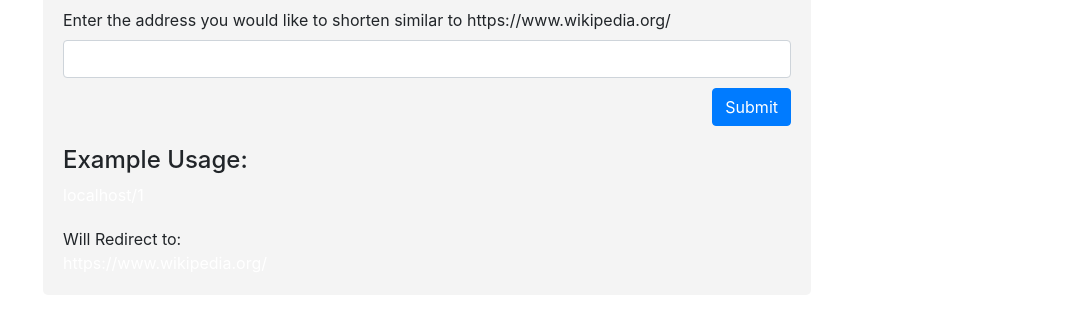
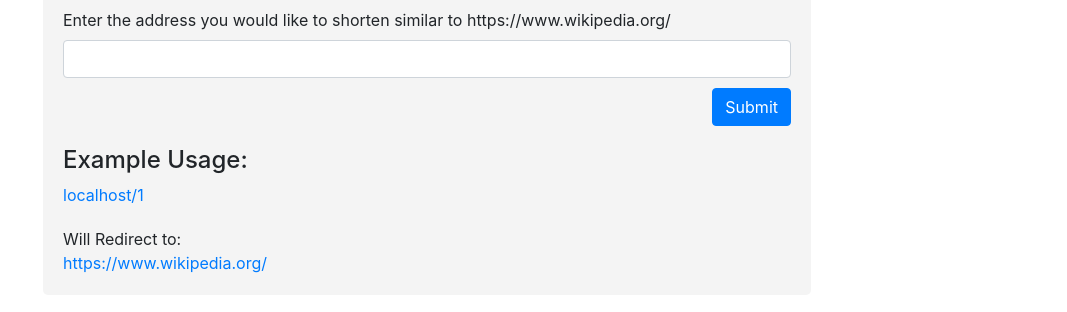
Before and after one commit to lokutech/Url-Shortener, a website: page public/index.html in a window 1280 px wide. Shown: the part 110-422 px from the top of the page, without its empty margins (213-1280 px from the left). Drawn offline with nearby package versions, Linux system fonts and the light colour scheme.

Commit message:
Update style.css

```diff
--- a/public/style.css
+++ b/public/style.css
@@ -97,7 +97,7 @@ p {
   border-color: #42A5D4 #42A5D4 #42A5D4 transparent;
 }
 
- a {
+ span a {
   text-decoration: none;
   color: white;
   font-size: 1rem;
```
